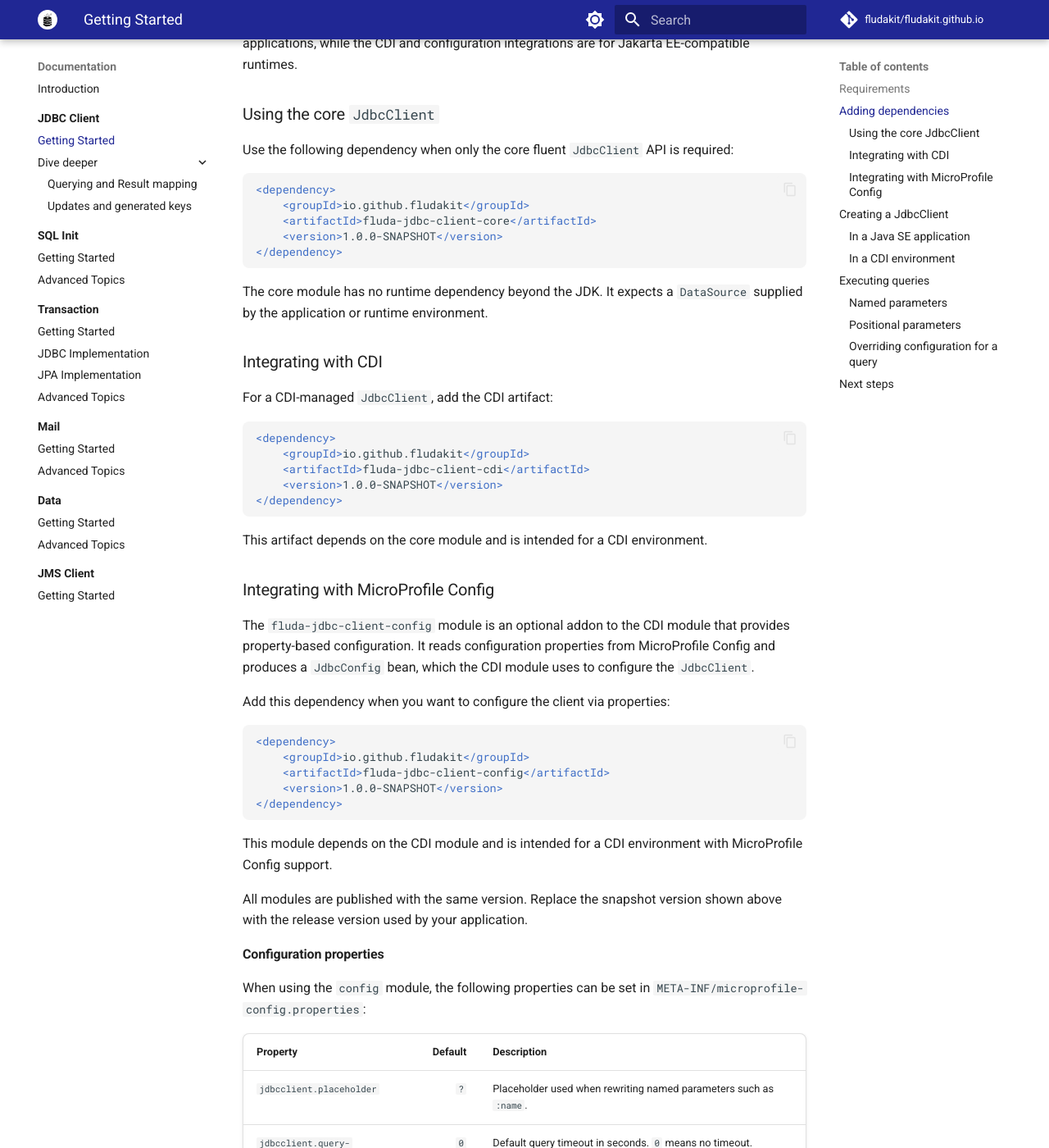
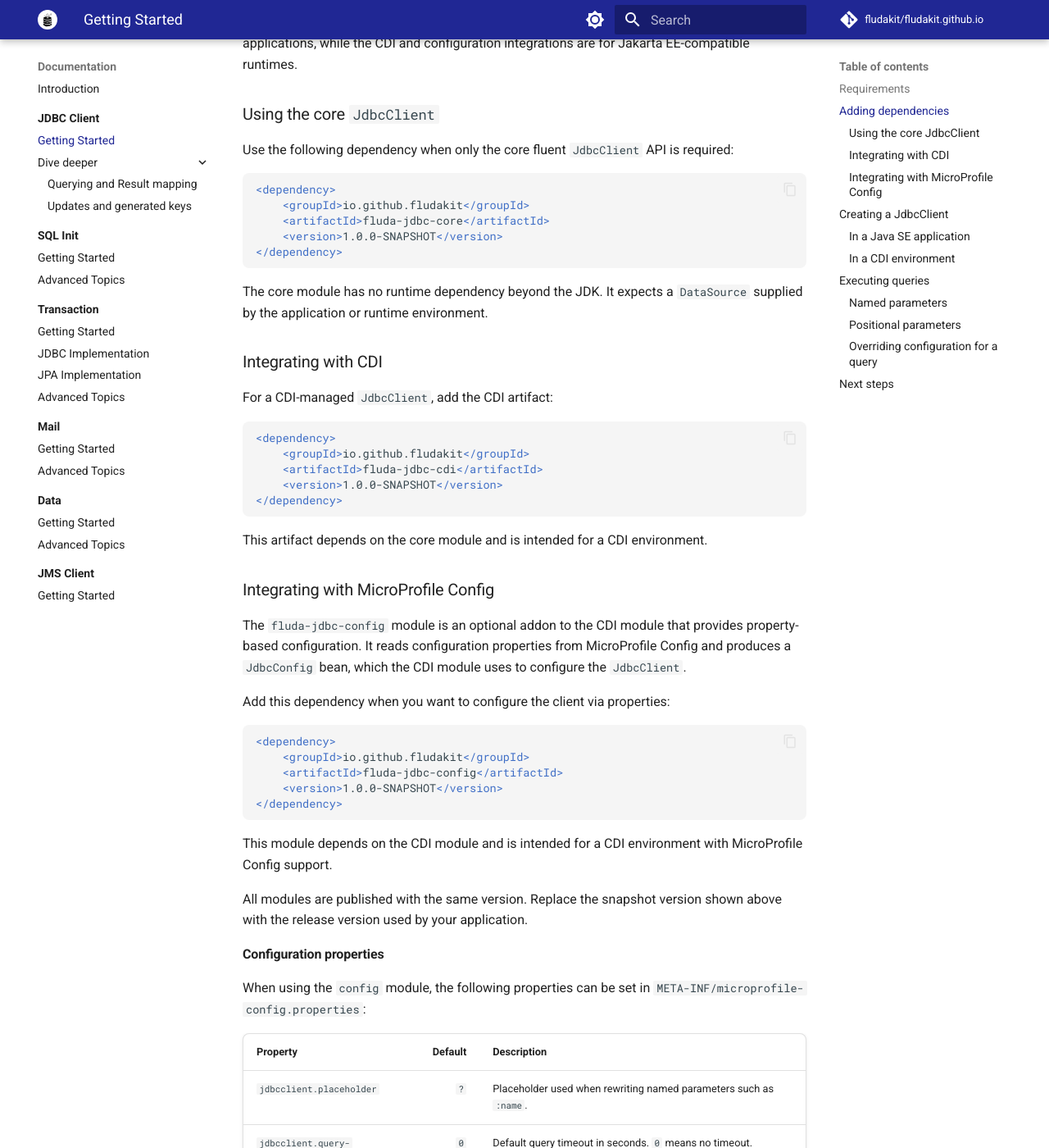
Before and after one commit to fludakit/fludakit.github.io, an MkDocs documentation site: the page built from docs/documentation/jdbc-client/getting-started.md, in a window 1280 px wide and 1400 px high, scrolled down 590 px. Shown: the whole window at 82% size. Built offline with MkDocs 1.6.1 and Material for MkDocs 9.7.7, drawn with Linux system fonts in a browser that asks for light colours; comment, search, counter and statistics services are not loaded; some of the changed text lies outside the part shown.

Commit message:
docs: update JDBC client artifact names after rename
- fluda-jdbc-client-* → fluda-jdbc-*

````diff
--- a/docs/documentation/jdbc-client/getting-started.md
+++ b/docs/documentation/jdbc-client/getting-started.md
@@ -19,7 +19,7 @@ Use the following dependency when only the core fluent `JdbcClient` API is requi
 ```xml
 <dependency>
     <groupId>io.github.fludakit</groupId>
-    <artifactId>fluda-jdbc-client-core</artifactId>
+    <artifactId>fluda-jdbc-core</artifactId>
     <version>1.0.0-SNAPSHOT</version>
 </dependency>
 ```
@@ -33,7 +33,7 @@ For a CDI-managed `JdbcClient`, add the CDI artifact:
 ```xml
 <dependency>
     <groupId>io.github.fludakit</groupId>
-    <artifactId>fluda-jdbc-client-cdi</artifactId>
+    <artifactId>fluda-jdbc-cdi</artifactId>
     <version>1.0.0-SNAPSHOT</version>
 </dependency>
 ```
@@ -42,14 +42,14 @@ This artifact depends on the core module and is intended for a CDI environment.
 
 ### Integrating with MicroProfile Config
 
-The `fluda-jdbc-client-config` module is an optional addon to the CDI module that provides property-based configuration. It reads configuration properties from MicroProfile Config and produces a `JdbcConfig` bean, which the CDI module uses to configure the `JdbcClient`.
+The `fluda-jdbc-config` module is an optional addon to the CDI module that provides property-based configuration. It reads configuration properties from MicroProfile Config and produces a `JdbcConfig` bean, which the CDI module uses to configure the `JdbcClient`.
 
 Add this dependency when you want to configure the client via properties:
 
 ```xml
 <dependency>
     <groupId>io.github.fludakit</groupId>
-    <artifactId>fluda-jdbc-client-config</artifactId>
+    <artifactId>fluda-jdbc-config</artifactId>
     <version>1.0.0-SNAPSHOT</version>
 </dependency>
 ```
@@ -95,7 +95,7 @@ SELECT id FROM engineers WHERE id = $1 AND active = $2
 
 ### In a Java SE application
 
-After adding `fluda-jdbc-client-core` to your project, create a `JdbcClient` directly from a `DataSource`:
+After adding `fluda-jdbc-core` to your project, create a `JdbcClient` directly from a `DataSource`:
 
 ```java
 import io.github.fludakit.jdbc.JdbcClient;
@@ -120,7 +120,7 @@ JdbcClient client = JdbcClient.builder(dataSource)
 
 ### In a CDI environment
 
-In a Jakarta EE/CDI environment, add `fluda-jdbc-client-cdi` and expose a `DataSource` as a CDI bean:
+In a Jakarta EE/CDI environment, add `fluda-jdbc-cdi` and expose a `DataSource` as a CDI bean:
 
 ```java
 import javax.sql.DataSource;
````
Also changed, not shown: docs/blog/posts/welcome.md (+1 -1 lines), docs/documentation/data/getting-started.md (+2 -2 lines), docs/documentation/jdbc-client/index.md (+3 -3 lines), docs/documentation/tx/jdbc.md (+2 -2 lines), docs/index.md (+1 -1 lines).
